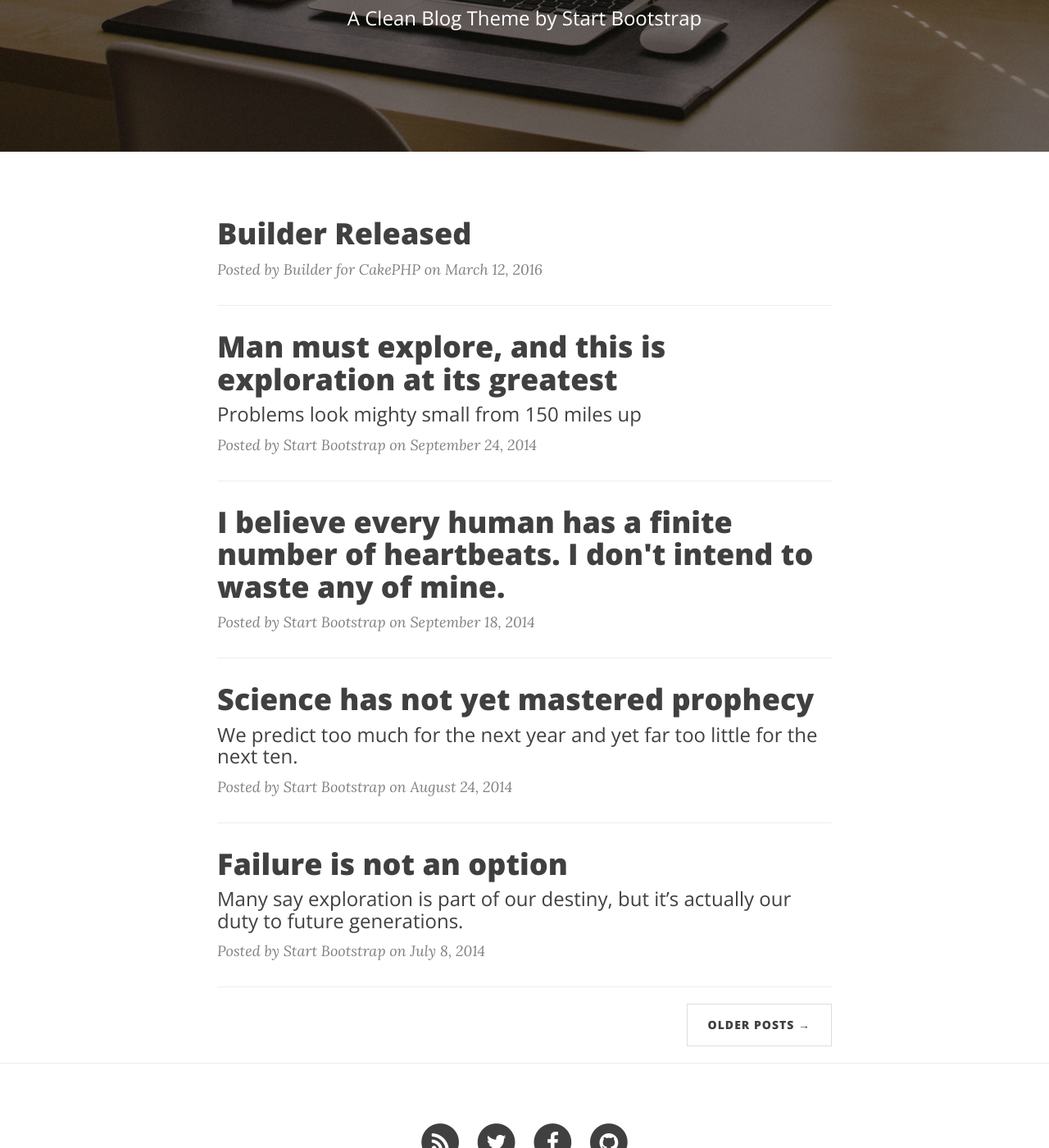
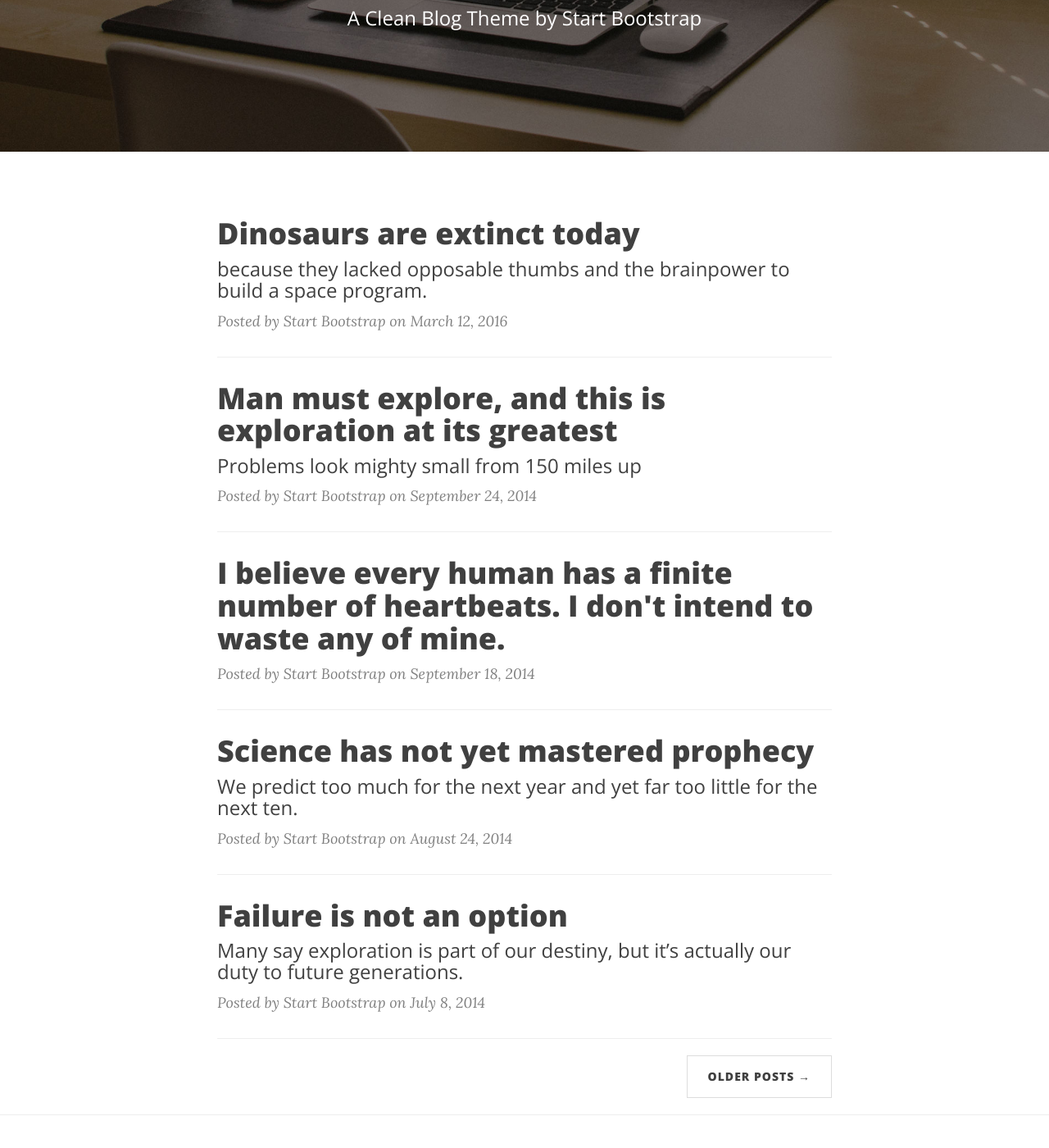
Before and after one commit to aoliverio/builder, a Jekyll site: the page built from index.html, in a window 1280 px wide and 1400 px high, scrolled down 351 px. Shown: the whole window at 82% size. Built offline with Jekyll 4.4.1, drawn with Linux system fonts in a browser that asks for light colours; nearby versions of some CDN libraries; the list of posts is cut into pages by our own code; some of the changed text lies outside the part shown.

Commit message:
Initial commit

```diff
--- a/_config.yml
+++ b/_config.yml
@@ -2,7 +2,7 @@
 title: Builder for CakePHP
 header-img: img/home-bg.jpg
 email: antonio.oliverio@gmail.com
-copyright_name: aoliverio.com
+copyright_name: Antonio Oliverio
 description: "CakePHP 3.x plugin to generate beautiful & functional crud GUI in Bootstrap 3 style!"
 baseurl: "/builder"
 url: "https://aoliverio.github.io"
--- a/_posts/2016-03-12-builder-released.md
+++ b/_posts/2016-03-12-builder-released.md
@@ -1 +1,16 @@
+---
+layout:     post
+title:      "Dinosaurs are extinct today"
+subtitle:   "because they lacked opposable thumbs and the brainpower to build a space program."
+date:       2016-03-12 12:00:00
+author:     "Start Bootstrap"
+header-img: "img/post-bg-01.jpg"
+---
+
 # Released
+
+test list
+
+- one
+- two
+- three
```
